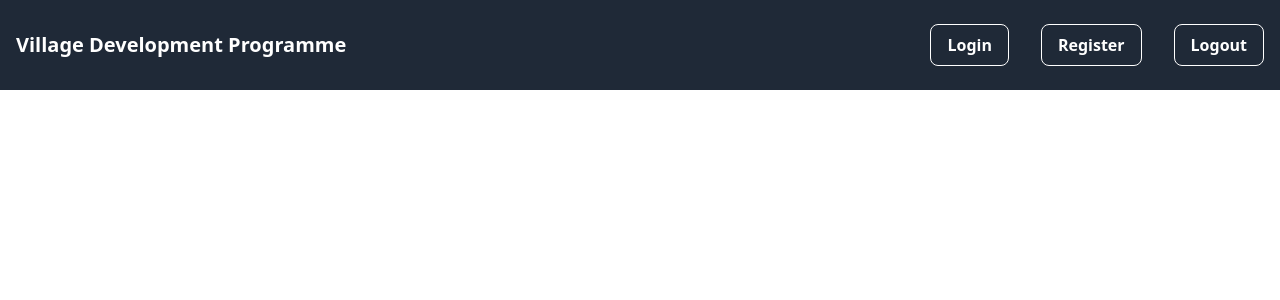
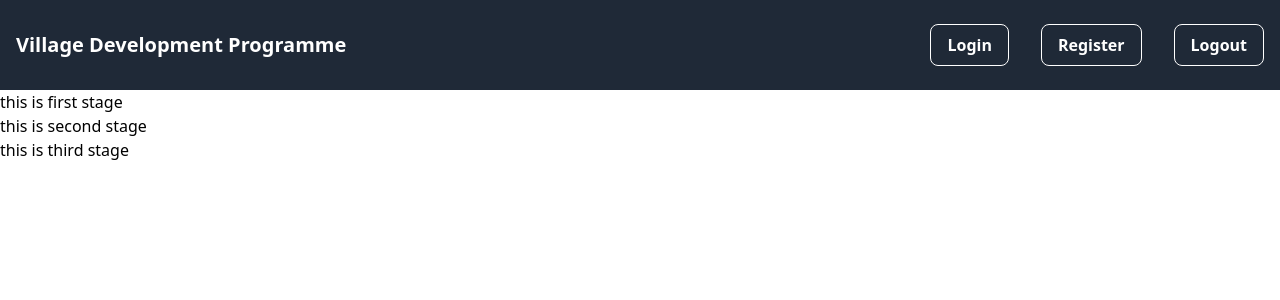
Before and after one commit to aniket2727/full-stack, a React (Create React App) app in the folder client/: page /register in a window 1280 px wide. Shown: the top 300 px of the page. Built offline with nearby package versions, Linux system fonts and the light colour scheme.

Commit message:
add code

```diff
--- a/client/src/App.tsx
+++ b/client/src/App.tsx
@@ -4,6 +4,7 @@ import NavbarComponent from "./component/Header/NavbarComponent";
 
 // Lazy load pages for performance optimization
 const LoginPage = lazy(() => import("./pages/LoginPage"));
+const RegistePage=lazy(()=>import('./Registerform/Registerpage'));
 // const HomePage = lazy(() => import("./pages/HomePage")); // Assuming you have a HomePage
 // const NotFoundPage = lazy(() => import("./pages/NotFoundPage")); // Page for 404
 
@@ -22,6 +23,7 @@ function App() {
 
             {/* Route for login page */}
             <Route path="/login" element={<LoginPage />} />
+            <Route path="/register" element={<RegistePage/>} />
 
             {/* Route for 404 (page not found) */}
 
--- /dev/null
+++ b/client/src/Registerform/FirstStageRegisterpage.tsx
@@ -0,0 +1,11 @@
+import React from 'react'
+
+const FirstStageRegisterpage = () => {
+  return (
+    <div>
+        <h1>this is first stage</h1>
+    </div>
+  )
+}
+
+export default FirstStageRegisterpage
--- /dev/null
+++ b/client/src/Registerform/Registerpage.tsx
@@ -0,0 +1,18 @@
+import React from 'react'
+import FirstStageRegisterpage from './FirstStageRegisterpage'
+import SecondStageRegisterpage from './SecondStageRegisterpage'
+import ThirdStageRegisterpage from './ThirdStageRegisterpage'
+
+
+
+const Registerpage = () => {
+  return (
+    <div>
+      <FirstStageRegisterpage/>
+      <SecondStageRegisterpage/>
+      <ThirdStageRegisterpage/>
+    </div>
+  )
+}
+
+export default Registerpage
--- /dev/null
+++ b/client/src/Registerform/SecondStageRegisterpage.tsx
@@ -0,0 +1,11 @@
+import React from 'react'
+
+const SecondStageRegisterpage = () => {
+  return (
+    <div>
+       <h1>this is second stage</h1>
+    </div>
+  )
+}
+
+export default SecondStageRegisterpage
--- /dev/null
+++ b/client/src/Registerform/ThirdStageRegisterpage.tsx
@@ -0,0 +1,11 @@
+import React from 'react'
+
+const ThirdStageRegisterpage = () => {
+  return (
+    <div>
+       <h1>this is third stage</h1>
+    </div>
+  )
+}
+
+export default ThirdStageRegisterpage
--- a/client/src/pages/LoginPage.tsx
+++ b/client/src/pages/LoginPage.tsx
@@ -19,6 +19,7 @@ const LoginPage: React.FC = () => {
   const [loginDetails, setLoginDetails] = useState<LoginDetails>({ email: '', password: '' });
   const [errorState, setErrorState] = useState<ErrorMessages>({});
 
+
   // Handle input change
   const handleGetData = (e: ChangeEvent<HTMLInputElement>) => {
     const { name, value } = e.target;
@@ -28,13 +29,9 @@ const LoginPage: React.FC = () => {
   // Handle form submission
   const handleSubmit = (e: FormEvent) => {
     e.preventDefault(); // Prevent form reload
-    console.log('The login data is:', loginDetails);
-
-
-    // Validate form data and set errors
     const errorResponse = LoginPageValidations(loginDetails);
     setErrorState(errorResponse);
-    console.log(errorState)
+
   };
 
   const handleRegister = () => {
@@ -89,7 +86,7 @@ const LoginPage: React.FC = () => {
           </button>
         </form>
 
-        <h1 className="text-center mt-6 text-green-700">Don't have an account? If not please register</h1>
+        <h1 className="text-center mt-6 text-green-700">Don't have an account?  please register and build profile</h1>
 
         {/* Register Button */}
         <div className="flex justify-center mt-4">
```
